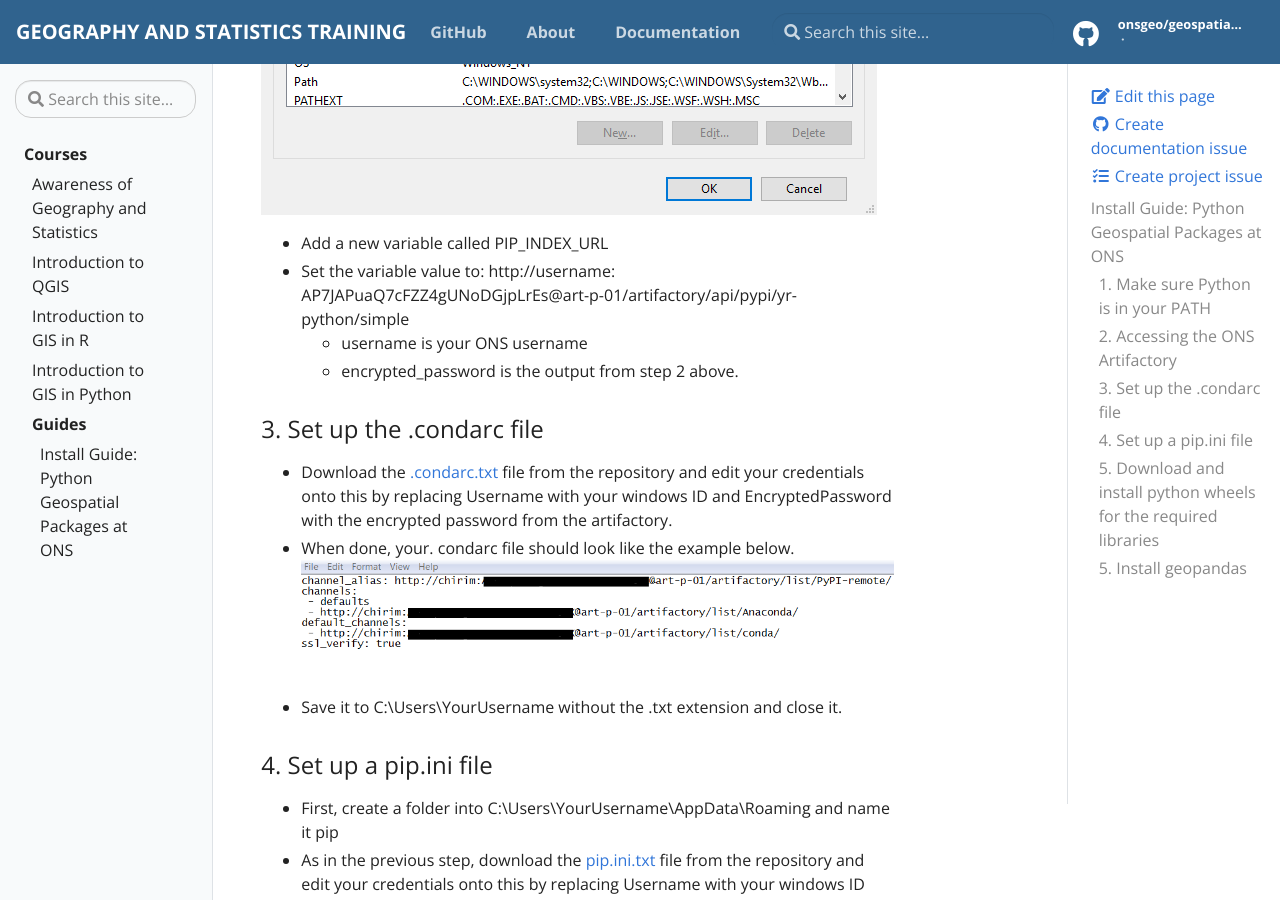
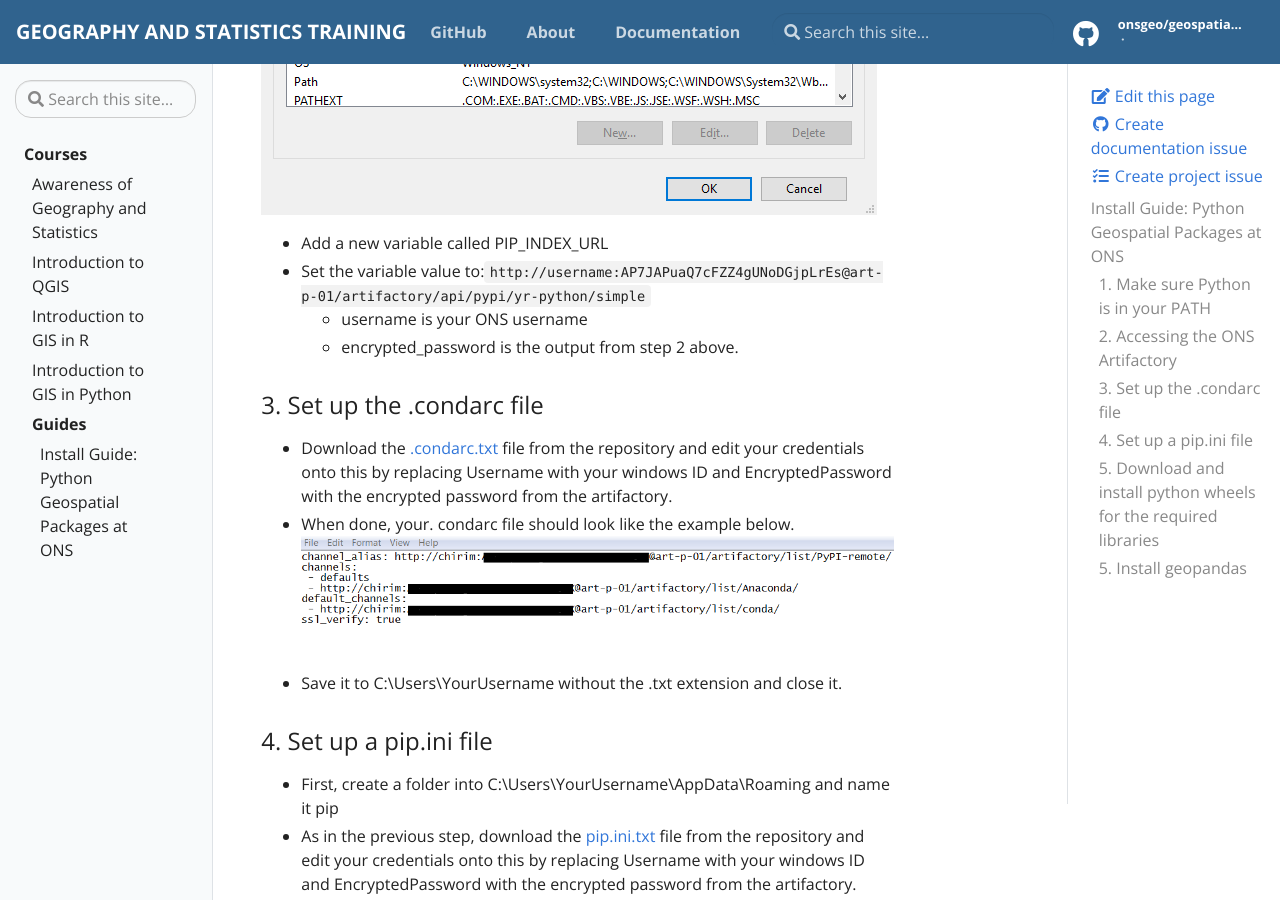
Before and after one commit to ONSgeo/geospatial-training, a Jekyll site: the page built from _docs/guides/python_install.md, in a window 1280 px wide and 900 px high, scrolled down 3796 px. Built offline with Jekyll 4.4.1, drawn with Linux system fonts in a browser that asks for light colours; some of the changed lines change nothing that is shown.

Commit message:
minor edit

```diff
--- a/_docs/guides/python_install.md
+++ b/_docs/guides/python_install.md
@@ -61,7 +61,7 @@ Once you have access, you need to generate an encrypted password that you can us
 **Now, go back to the environment variables window we used to set PATH.**
  ![Image showing the environment variables menu when adding Pip Index URL](https://github.com/ONSgeo/geospatial-training/blob/master/_docs/guides/img/pip_index.PNG?raw=true)
 *	Add a new variable called PIP_INDEX_URL
-*	Set the variable value to: http://username: AP7JAPuaQ7cFZZ4gUNoDGjpLrEs@art-p-01/artifactory/api/pypi/yr-python/simple
+*	Set the variable value to:`http://username:AP7JAPuaQ7cFZZ4gUNoDGjpLrEs@art-p-01/artifactory/api/pypi/yr-python/simple`
     * username is your ONS username
     *	encrypted_password is the output from step 2 above.
 
```
